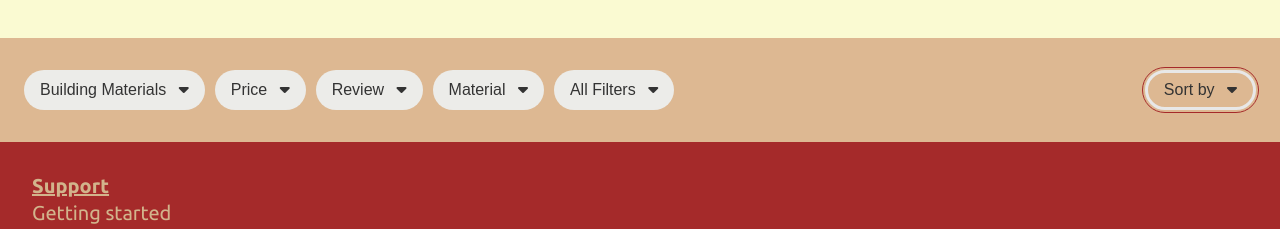
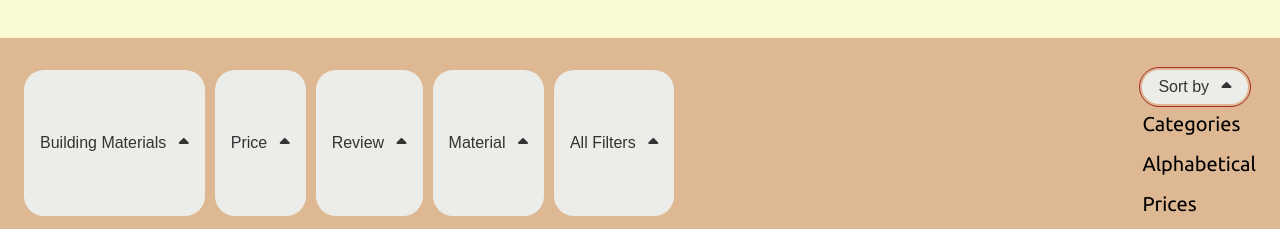
Before and after one commit to RidwanAdebosin/Jundu, a React (Vite) app in the folder jundu/: page / in a window 1280 px wide. Both pictures are taken after a click on the button "Sort by". Shown: the part 562-791 px from the top of the page. Built offline with nearby package versions, Linux system fonts and the light colour scheme.

Commit message:
Working on the categories section

```diff
--- a/jundu/src/components/Categories/Categories.css
+++ b/jundu/src/components/Categories/Categories.css
@@ -19,20 +19,39 @@
     gap: 1rem;
     padding-inline: 1.5rem;
     margin-block-end: 2rem;
-    /* border: 3px solid red; */
-    /* height: 300px; */
 
     & .sort {
         position: sticky;
         top: 60px;
+        align-items: center;
+        width: fit-content;
+        display: flex;
+        flex-direction: column;
     }
 
     & .sort Button{
         background-color: transparent;
         border: 3px solid #E8E8E8;
         animation: floatin 2.5s ease-out;
+    }
 
+    & .dropdown-content{
+        padding-top: 0.5rem;
+        list-style: none;
+        width: fit-content;
+        display: flex;
+        flex-direction: column;
+        align-items: start;
+        gap: 1rem;
     }
+
+    & span:hover {
+        cursor: pointer;
+        border-radius: 15px;
+        padding: 5px;
+        background-color: aliceblue ;
+    }
+
     & i {
         padding-inline-start: 0.5rem;
     }
--- a/jundu/src/components/Categories/Categories.jsx
+++ b/jundu/src/components/Categories/Categories.jsx
@@ -1,21 +1,56 @@
 
+import { useState, useEffect, useRef } from "react";
 import Button from "../../Utils/Button/Button";
 import "./Categories.css";
 
 const Categories = () => {
+    const [showContent, setShowContent] = useState(false);
+
+    const navRef = useRef();
+
+    useEffect(() => {
+        const handleClickOutside = (event) => {
+            if(navRef.current && !navRef.current.contains(event.target)) {
+                setShowContent(false);
+            }
+        };
+        document.addEventListener("mousedown", handleClickOutside);
+        return () => {
+            document.removeEventListener("mousedown", handleClickOutside);
+        }
+    },[navRef]);
+
+    const handleNavLinkClick = () => {
+        setShowContent(false);
+    };
+
+    const handleDropdownMenu= () => {
+        setShowContent(!showContent)
+    }
     return(
-        <section className="categories">
-        <div className="product-categories">
-        <Button>Building Materials <i className="fa fa-caret-down"></i></Button>
-        <Button>Price <i className="fa fa-caret-down"></i></Button>
-        <Button>Review <i className="fa fa-caret-down"></i></Button>
-        {/* <Button>Color <i className="fa fa-caret-down"></i></Button> */}
-        <Button>Material <i className="fa fa-caret-down"></i></Button>
-        {/* <Button>Offer <i className="fa fa-caret-down"></i></Button> */}
-        <Button>All Filters <i className="fa fa-caret-down"></i></Button>
+        <section className="categories" ref={navRef}>
+        <div className="product-categories" >
+        <Button>Building Materials {(!showContent) ? <i className="fa fa-caret-down"></i> : <i className="fa fa-caret-up"></i>}</Button>
+        <Button>Price {(!showContent) ? <i className="fa fa-caret-down"></i> : <i className="fa fa-caret-up"></i>}</Button>
+        <Button>Review {(!showContent) ? <i className="fa fa-caret-down"></i> : <i className="fa fa-caret-up"></i>}</Button>
+        {/* <Button>Color {(!showContent) ? <i className="fa fa-caret-down"></i> : <i className="fa fa-caret-up"></i>}</Button> */}
+        <Button>Material {(!showContent) ? <i className="fa fa-caret-down"></i> : <i className="fa fa-caret-up"></i>}</Button>
+        {/* <Button>Offer {(!showContent) ? <i className="fa fa-caret-down"></i> : <i className="fa fa-caret-up"></i>}</Button> */}
+        <Button>All Filters {(!showContent) ? <i className="fa fa-caret-down"></i> : <i className="fa fa-caret-up"></i>}</Button>
         </div>
-        <div className="sort">
-            <Button>Sort by <i className="fa fa-caret-down"></i></Button>
+        <div className="dropdown"  aria-label="Toggle menu" >
+            <Button onClick={handleDropdownMenu}>Sort by {(!showContent) ? <i className="fa fa-caret-down"></i> : <i className="fa fa-caret-up"></i>}</Button>
+           { showContent && <div className="dropdown-content">
+                <span onClick={handleNavLinkClick}>
+                    Categories
+                </span>
+                <span onClick={handleNavLinkClick}>
+                    Alphabetical
+                </span>
+                <span onClick={handleNavLinkClick}>
+                    Prices
+                </span>
+            </div>}
         </div>
         </section>
     )
--- a/package.json
+++ b/package.json
@@ -1,5 +1,6 @@
 {
   "dependencies": {
+    "@fortawesome/react-fontawesome": "^0.2.2",
     "react-icons": "^5.2.1"
   }
 }
```
Also changed, not shown: 1 other file (tests, documents, lock files or other folders).
